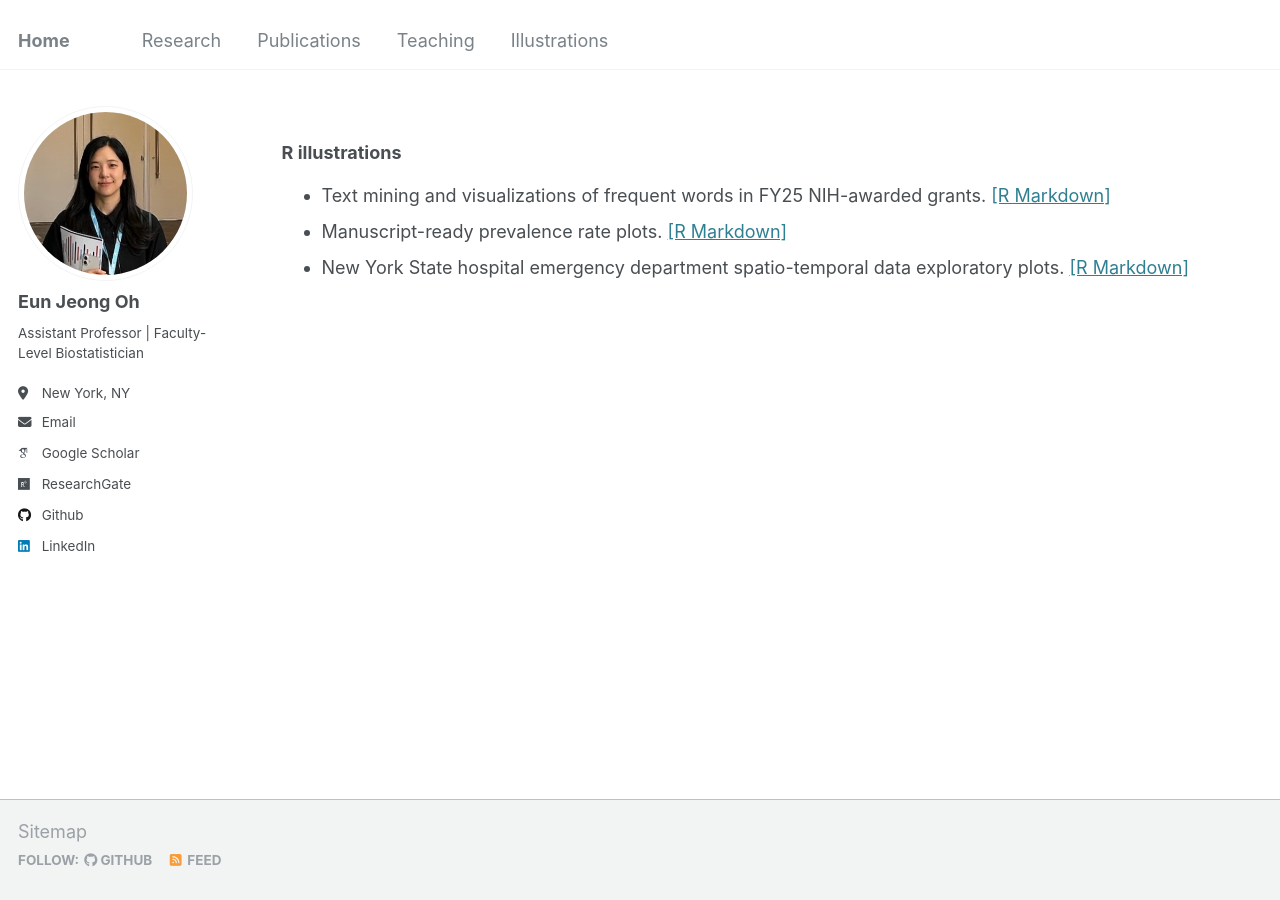
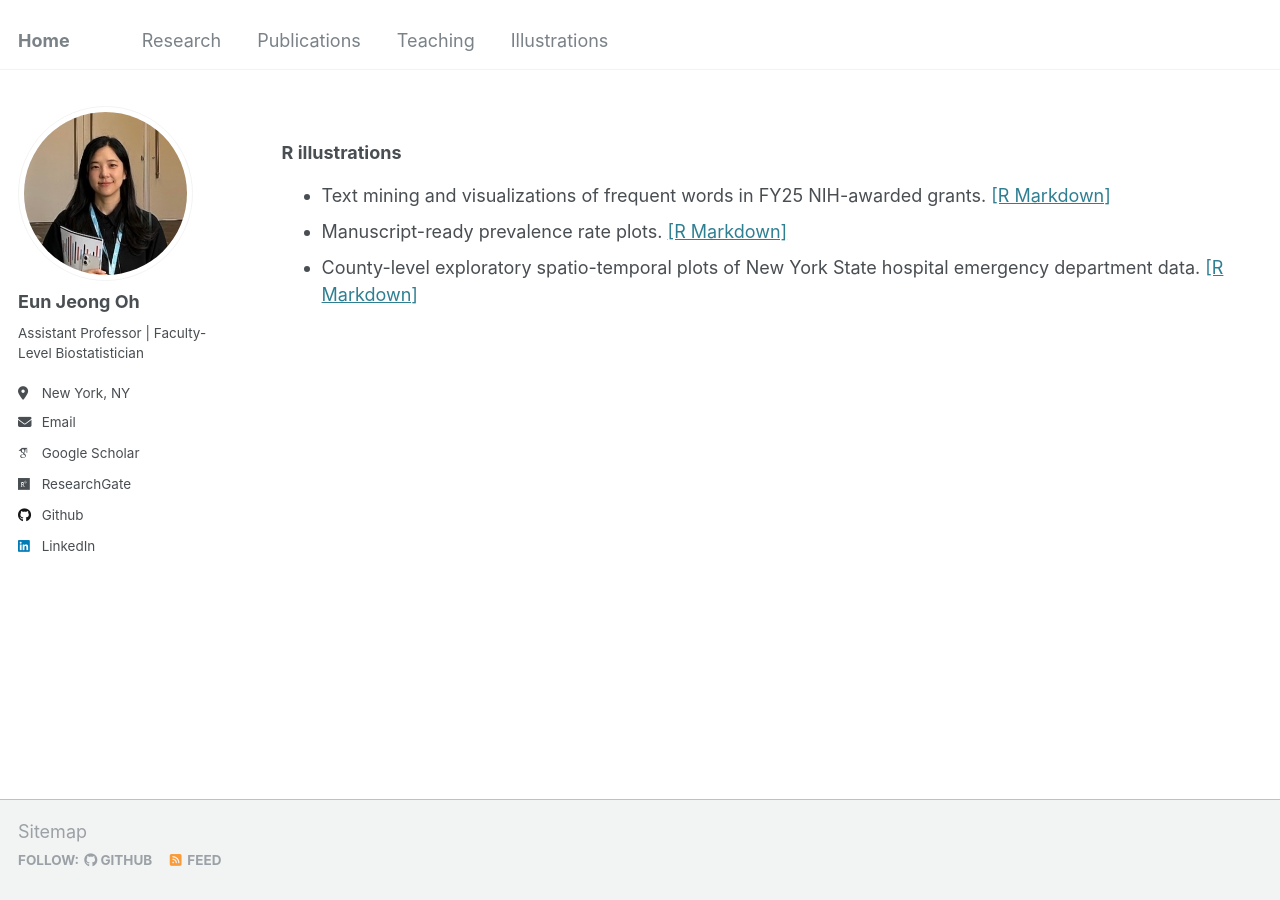
Before and after one commit to oheunj/oheunj.github.io, a Jekyll site: the page built from _pages/illustrations.md, in a window 1280 px wide. Built offline with Jekyll 4.4.1, drawn with Linux system fonts in a browser that asks for light colours; some web fonts are replaced.

Commit message:
Update illustrations.md

```diff
--- a/_pages/illustrations.md
+++ b/_pages/illustrations.md
@@ -14,4 +14,4 @@
 
 * Text mining and visualizations of frequent words in FY25 NIH-awarded grants. [[R Markdown]](https://oheunj.github.io/illustrations/FY25_AwardedGrants_250401)
 * Manuscript-ready prevalence rate plots. [[R Markdown]](https://oheunj.github.io/illustrations/Prevalence_manual_250725)
-* New York State hospital emergency department spatio-temporal data exploratory plots. [[R Markdown]]()
+* County-level exploratory spatio-temporal plots of New York State hospital emergency department data. [[R Markdown]](https://oheunj.github.io/illustrations/NYS_ED_260309.html)
```
